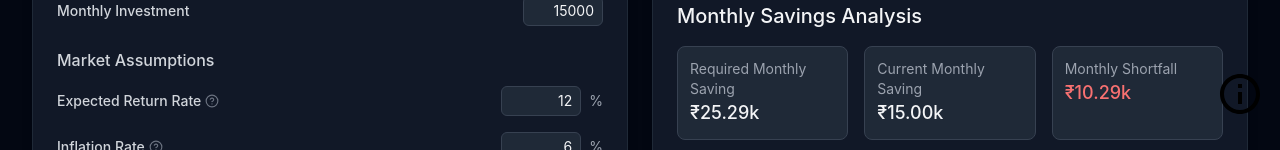
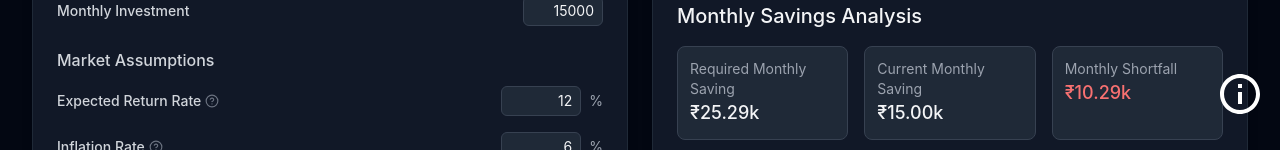
Before and after one commit to mdalkama689/retirement_planner, a React (Vite) app: page / in a window 1280 px wide. Shown: the part 650-800 px from the top of the page. Built offline with nearby package versions, Linux system fonts and the light colour scheme.

Commit message:
change i color

```diff
--- a/src/components/share/MobileShare.tsx
+++ b/src/components/share/MobileShare.tsx
@@ -47,7 +47,7 @@ const MobileShare = () => {
         <MdOutlineInfo
           size={48}
           onClick={handleClick}
-          className="cursor-pointer absolute right-0 transition-transform duration-300 transform hover:scale-110 text-black"
+          className="cursor-pointer absolute right-0 transition-transform duration-300 transform hover:scale-110 text-white"
         />
       </div>
     </div>
--- a/src/components/share/TabShare.tsx
+++ b/src/components/share/TabShare.tsx
@@ -47,7 +47,7 @@ const TabShare = () => {
 
         <MdOutlineInfo
           size={48}
-          className="cursor-pointer absolute right-0 transition-transform duration-300 transform hover:scale-110 text-black"
+          className="cursor-pointer absolute right-0 transition-transform duration-300 transform hover:scale-110 text-white"
         />
       </div>
     </div>
```
